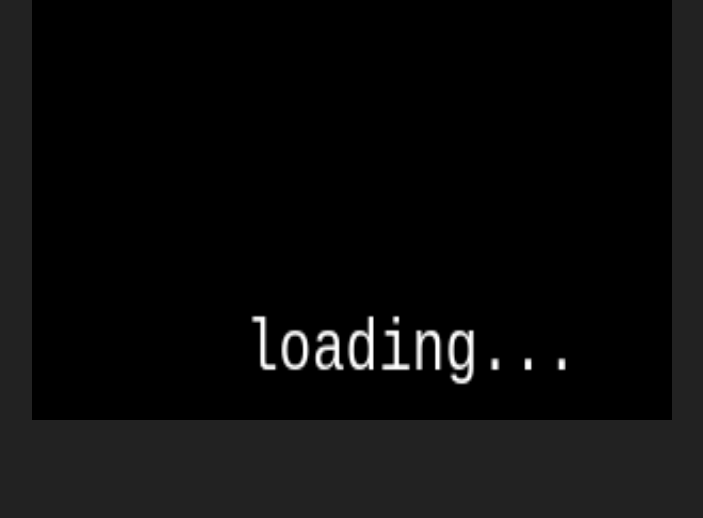
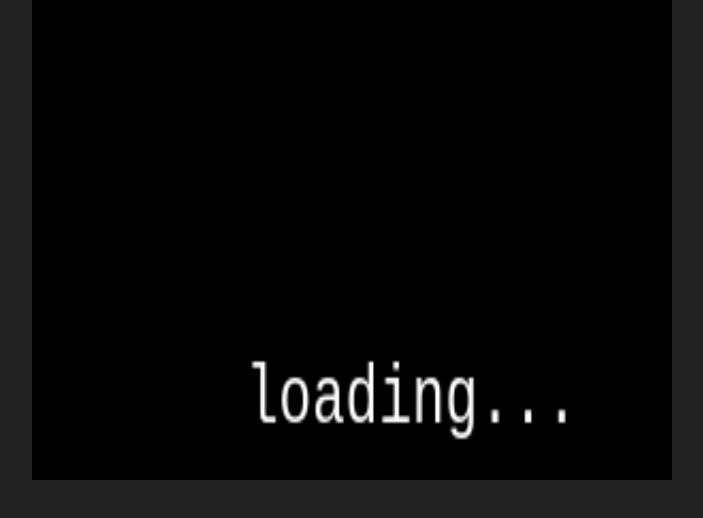
Before and after one commit to pebonius/faun-town, a website with bundled scripts: page public/index.html in a window 1280 px wide. Shown: the whole page, without its empty margins (288-991 px from the left). Built offline with nearby package versions, Linux system fonts and the light colour scheme.

Commit message:
Update styles.css

```diff
--- a/public/css/styles.css
+++ b/public/css/styles.css
@@ -6,7 +6,7 @@ html {
 
 canvas {
   width: 640px;
-  height: 420px;
+  height: 480px;
   background: #000;
   display: block;
   margin: auto;
@@ -19,7 +19,7 @@ canvas {
   }
 }
 
-@media (max-height: 479) {
+@media (max-height: 479px) {
   canvas {
     height: 100vh;
   }
```
